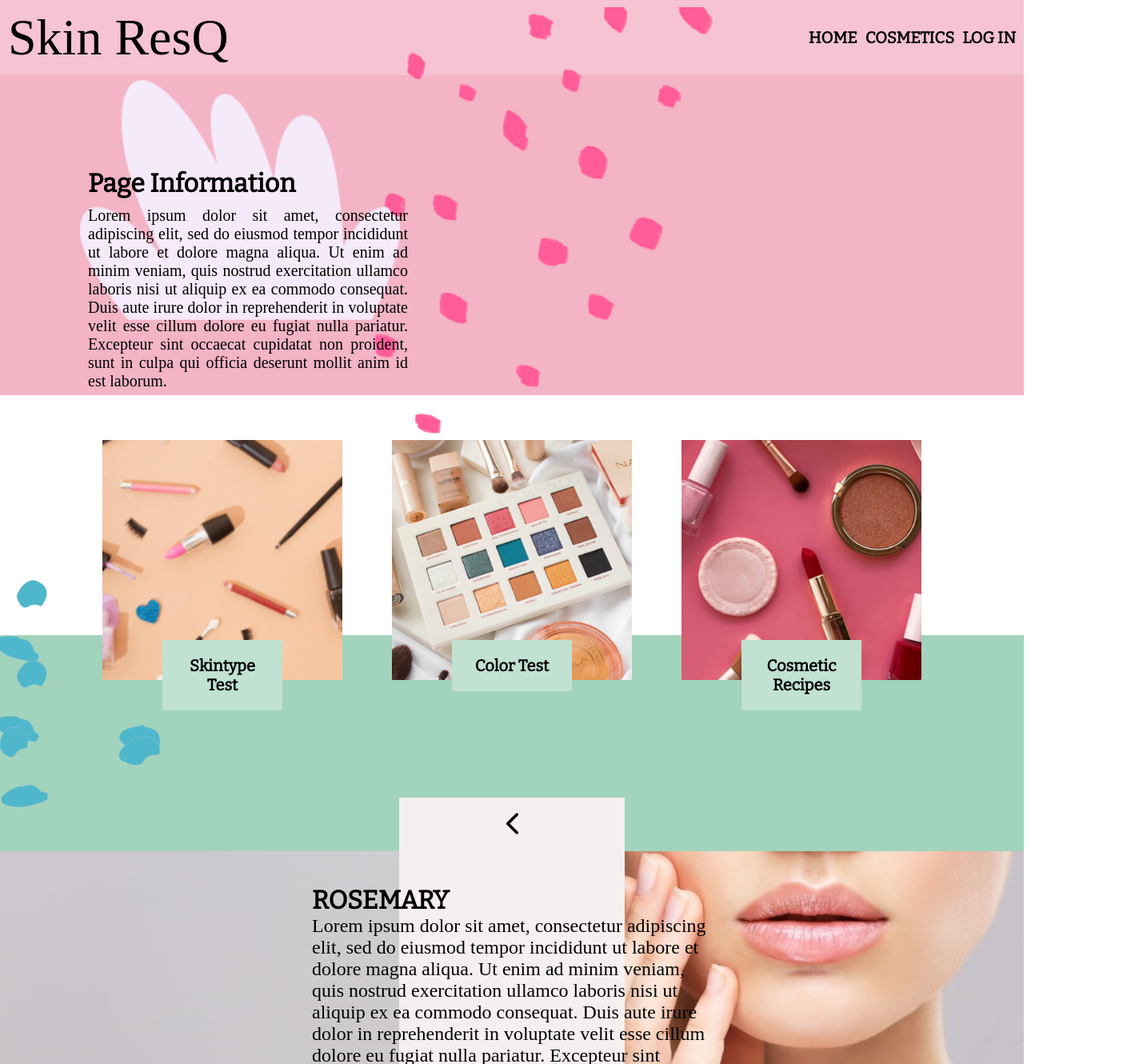
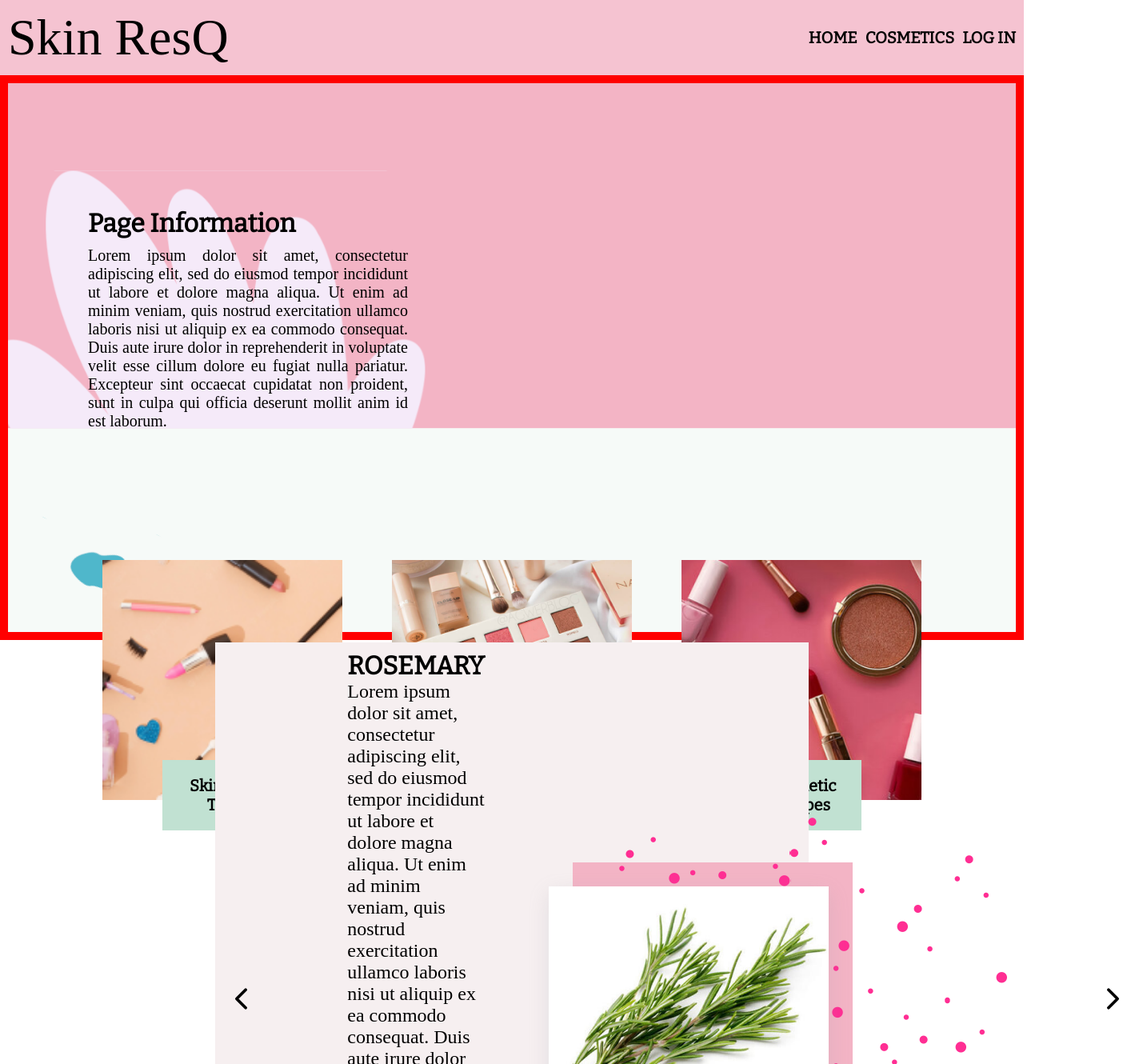
Before and after one commit to kbojarowska/SkinResque, a React (Create React App) app in the folder skin-resque-frontend/: page / in a window 1280 px wide. Shown: the top 1330 px of the page at 80% size, 1414 px wide, since content can reach past the window. Built offline with nearby package versions, Linux system fonts and the light colour scheme; a web font is replaced by a local one.

Commit message:
Added not really improved background

```diff
--- a/skin-resque-frontend/src/pages/FrontPage/FrontPage.js
+++ b/skin-resque-frontend/src/pages/FrontPage/FrontPage.js
@@ -30,27 +30,25 @@ function FrontPage() {
 
 	const [showIngredient, setShowIngredient] = useState(ingredients[0])
 
-  function nextIngredient(){
-    if(ingredients.find(el => el.id === showIngredient.id+1)){
-      setShowIngredient(ingredients.find(el => el.id === showIngredient.id+1))
+	function nextIngredient() {
+		if (ingredients.find(el => el.id === showIngredient.id + 1)) {
+			setShowIngredient(ingredients.find(el => el.id === showIngredient.id + 1))
 		} else {
 			setShowIngredient(ingredients[0])
 		}
 	}
 
-  function previousIngredient(){
-    if(ingredients.find(el => el.id === showIngredient.id-1)){
-      setShowIngredient(ingredients.find(el => el.id === showIngredient.id-1))
+	function previousIngredient() {
+		if (ingredients.find(el => el.id === showIngredient.id - 1)) {
+			setShowIngredient(ingredients.find(el => el.id === showIngredient.id - 1))
 		} else {
-      setShowIngredient(ingredients[ingredients.length -1 ])
+			setShowIngredient(ingredients[ingredients.length - 1])
 		}
 	}
 
 	return (
+		<div className='page'>
 			<div className='front-page'>
-			<div className='pink'>
-				<div className='conifer-bush-about'>
-					<img src='/images/conifer-bush.png' />
 				<div className='about'>
 					<div className='page-about'>
 						<Heading size='medium'>Page Information</Heading>
@@ -61,14 +59,7 @@ function FrontPage() {
 							sunt in culpa qui officia deserunt mollit anim id est laborum.</Text>
 					</div>
 				</div>
-				</div>
-			</div>
-			<div className='white'>
-				<div className='pink-dots'>
-					<img src='/images/small-pink-dots.png'></img>
-				</div>
-			</div>
-			<div className='photo-button-list linkList'>
+				<div className='photo-button-list'>
 					<div className='photo-button'>
 						<img src='/images/skintype-test.png'></img>
 						<Button><Link to='/skintype-test'>Skintype Test</Link></Button>
@@ -79,19 +70,12 @@ function FrontPage() {
 					</div>
 					<div className='photo-button'>
 						<img src='/images/cosmetic-recipes.png'></img>
-					<Button><Link to='/cosmetic-list'>Cosmetic Recipes</Link></Button>
+						<Button><Link to='/cosmetics/page/1'>Cosmetic Recipes</Link></Button>
 					</div>
 				</div>
-			<div className='water-drops'>
-				<img src='/images/water-drops.png'></img>
-				<img src='/images/water-drops.png'></img>
-				<img src='/images/water-drops.png' ></img>
-			</div>
-			<div className='green'></div>
-			<img src='/images/front-page-skin-photo.jpg' className='skin-photo'></img>
 				<div className='white-info'>
 					<div key={showIngredient.id} className='info-container'>
-          <Arrow left onClick={previousIngredient}/>
+						<Arrow left onClick={previousIngredient} />
 						<div className='info-text'>
 							<Heading>{showIngredient.name.toUpperCase()}</Heading>
 							<Text>{showIngredient.description}</Text>
@@ -104,7 +88,8 @@ function FrontPage() {
 								</div>
 							</div>
 						</div>
-          <Arrow right onClick={nextIngredient}/>
+						<Arrow right onClick={nextIngredient} />
+					</div>
 				</div>
 			</div>
 			</div>
--- a/skin-resque-frontend/src/pages/FrontPage/FrontPage.scss
+++ b/skin-resque-frontend/src/pages/FrontPage/FrontPage.scss
@@ -1,37 +1,20 @@
+.page {
+	background-image: url(../../../public/images/bg-front-page.svg);
+	background-size: cover;
+	z-index: 1;
+	display:flex;
+	border:10px solid red;
 	.front-page {
 		display: flex;
 		flex-direction: column;
 		top: 0;
-	z-index: 0;
-	width: 100%;
 		justify-content: center;
 		align-items: center;
 
-	.pink {
-		width: 100%;
-		height: 400px;
-		background-color: #F3B4C5;
-		display: flex;
-		align-items: flex-end;
-		justify-content: space-evenly;
-
-		.conifer-bush-about {
-			position: absolute;
-			top: 100px;
-			left: 100px;
-			display: flex;
-			flex-direction: column;
-
-			img {
-				height: 300px;
-				width: 400px;
-			}
-
 		.about {
 			position: absolute;
-				top: 100px;
-				width: 100%;
-				z-index: 1;
+			top: 250px;
+			left: 100px;
 
 			.page-about {
 
@@ -48,84 +31,17 @@
 				}
 			}
 
-			}
-		}
-	}
-}
-
-.white {
-	width: 100%;
-	height: 300px;
-
-	.pink-dots {
-		width: 600px;
-		height: 550px;
-		position: absolute;
-		right: 300px;
-		top: 0;
-
-		img {
-			height: 100%;
-			width: 100%;
-		}
-	}
-}
-
-.green {
-	width: 100%;
-	height: 270px;
-	background-color: #A2D3BC;
-}
-
-.skin-photo {
-	width: 100%;
-	height: 360px;
-	object-fit: cover;
-}
-
-.water-drops {
-
-	position: absolute;
-	left: 0;
-	z-index: 0;
-
-	img {
-		width: 200px;
-		height: 100px;
-
-		&:first-of-type {
-			position: absolute;
-			bottom: 50px;
-		}
-
-		&:last-of-type {
-			position: absolute;
-			left: 0px;
-			bottom: 150px;
-		}
-
-		&:first-of-type,
-		&:last-of-type {
-			transform: rotate(26.69deg);
-		}
-
-		&:nth-of-type(2) {
-			position: absolute;
-			left: 0px;
-			bottom: 0px;
-		}
 
 		}
 	}
 
 	.photo-button-list {
+		position: absolute;
+		top: 700px;
 		width: 80%;
 		display: flex;
 		justify-content: space-between;
 		align-items: flex-start;
-	position: absolute;
-	top: 550px;
-	z-index: 1;
 
 		.photo-button {
 			display: flex;
@@ -144,18 +60,6 @@
 				width: 150px;
 				bottom: 50px;
 
-			a {
-				text-decoration: none;
-
-				&:hover,
-				&:focus,
-				&:visited,
-				&:link,
-				&:active {
-					text-decoration: none;
-					color: black;
-				}
-			}
 			}
 		}
 	}
@@ -185,7 +89,7 @@
 	}
 
 	.bg-pink {
-    width:100%;
+		width: 100%;
 		width: 350px;
 		height: 350px;
 		background-color: #F3B4C5;
@@ -212,8 +116,11 @@
 	}
 
 	.white-info {
+		position: absolute;
+		top: 1000px;
 		height: 500px;
 		display: flex;
 		align-items: center;
 		justify-content: center;
 	}
+}
```
Also changed, not shown: skin-resque-frontend/public/images/bg-front-page.svg (added). Lines whose indentation alone changed are shown as unchanged.
